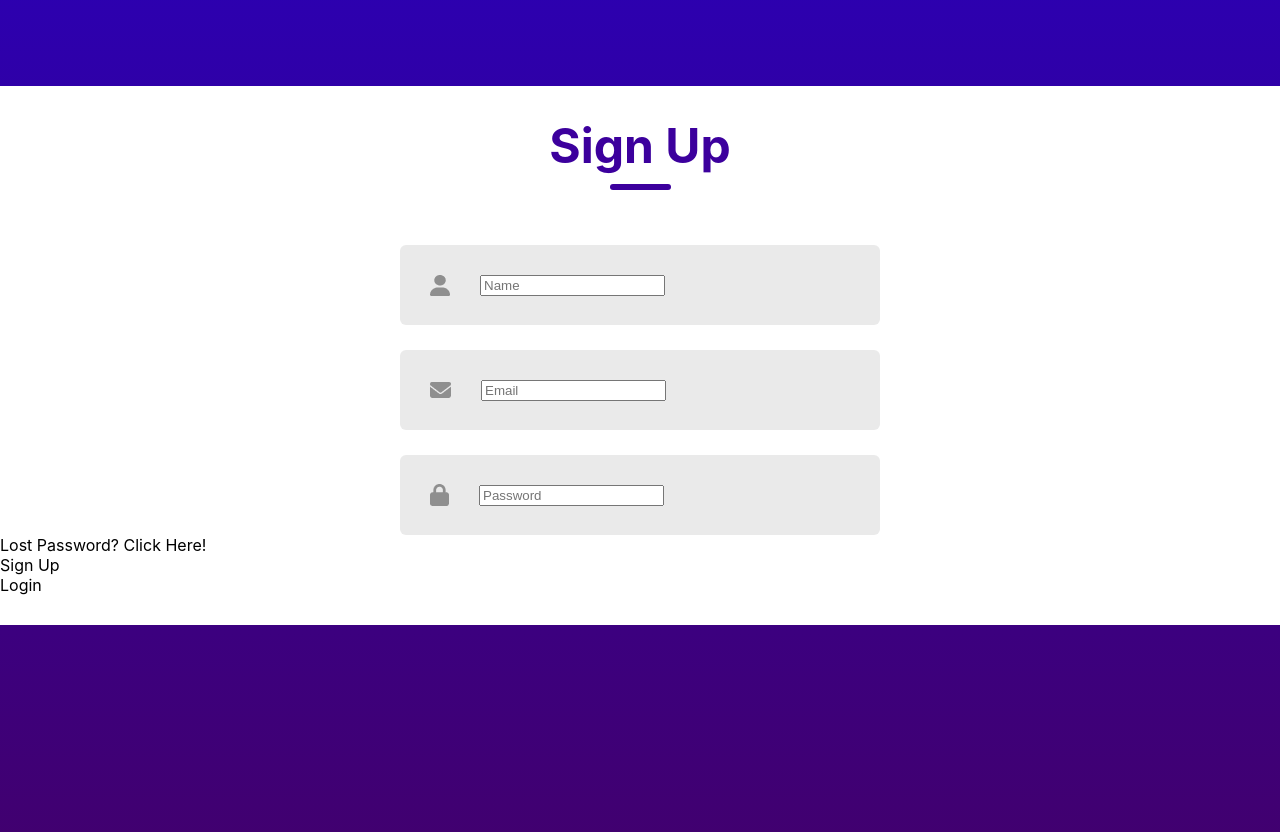
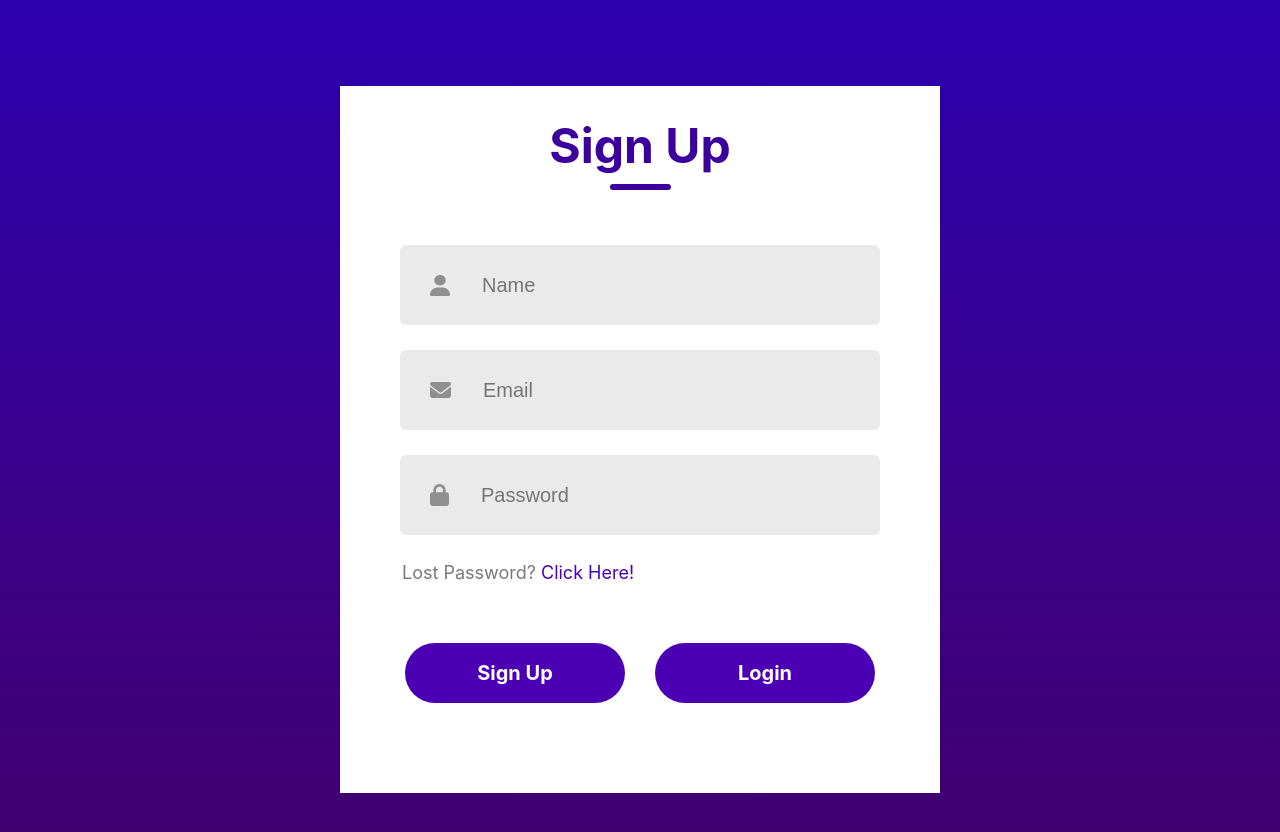
Before and after one commit to SwathiPriya37/signup-login_form, a React (Create React App) app: page / in a window 1280 px wide. Shown: the part 114-946 px from the top of the page. Built offline with nearby package versions, Linux system fonts and the light colour scheme.

Commit message:
added css properties

```diff
--- a/src/components/LoginSignup/LoginSignup.css
+++ b/src/components/LoginSignup/LoginSignup.css
@@ -3,6 +3,7 @@
     flex-direction: column;
     margin: auto;
     margin-top: 200px;
+    width: 600px;
     background: white;
     padding-bottom: 30px;
 
@@ -44,3 +45,40 @@
 .input img{
     margin: 0px 30px;
 }
+.input input{
+    height: 50px;
+    width: 400px;
+    background: transparent;
+    border: none;
+    outline: none;
+    color: #797979;
+    font-size: 20px;
+}
+.forgot-password{
+    padding-left: 62px;
+    margin-top: 27px;
+    color: #797979;
+    font-size: 18px;
+}
+.forgot-password span{
+    color: #4c00b4;
+    cursor: pointer;
+}
+.submit-container{
+    display: flex;
+    gap: 30px;
+    margin: 60px auto;
+}
+.submit{
+    display: flex;
+    justify-content: center;
+    align-items: center;
+    width: 220px;
+    height: 60px;
+    color: white;
+    background: #4c00b4;
+    border-radius: 50px;
+    font-size: 20px;
+    font-weight: 700;
+    cursor: pointer;
+}
```
